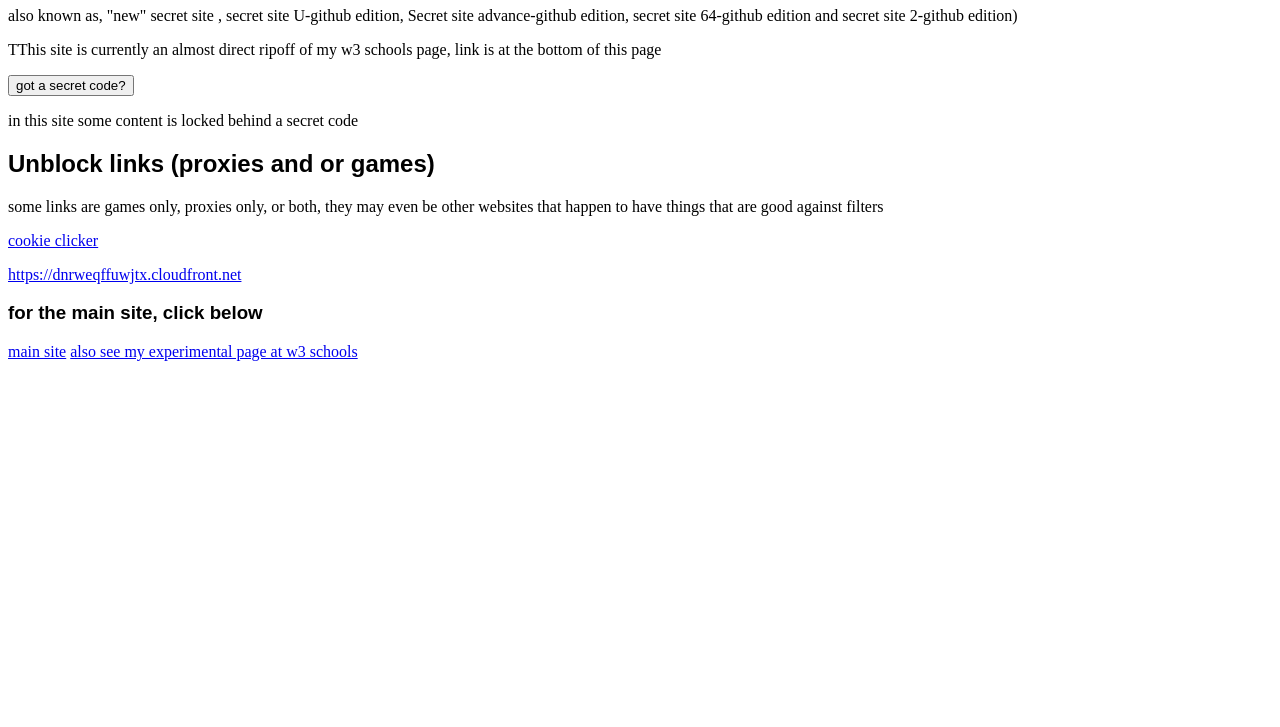
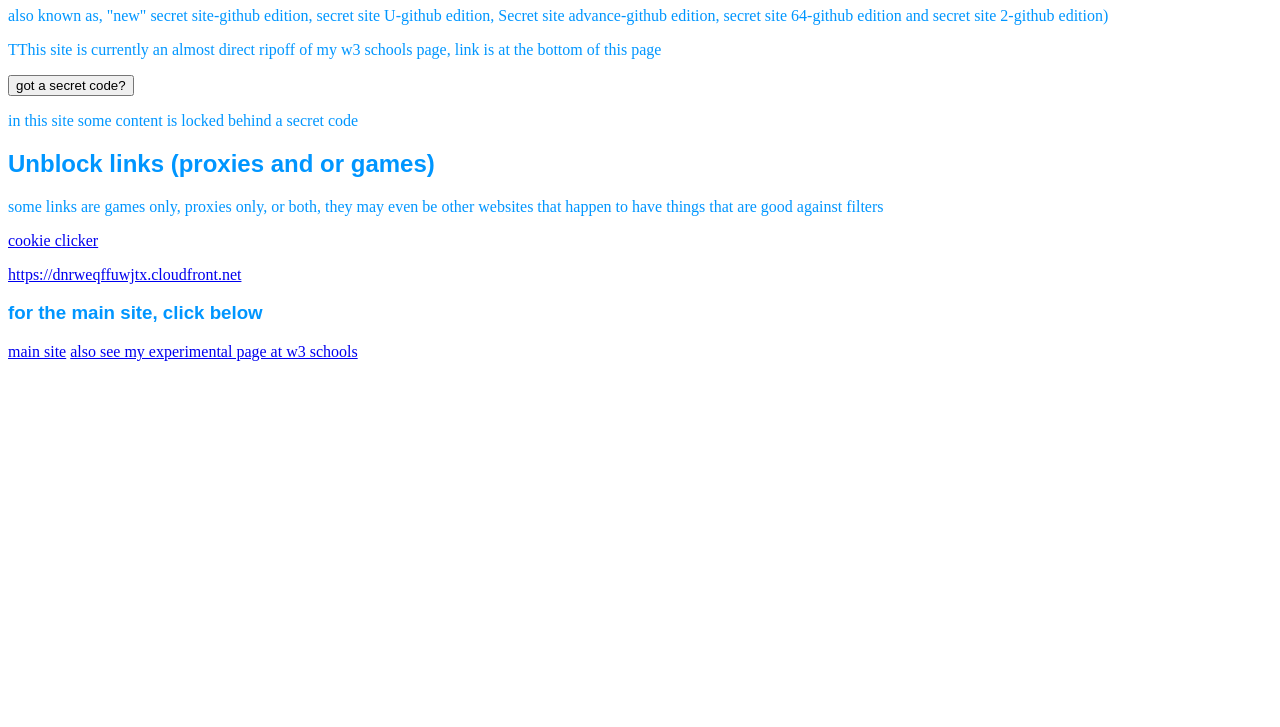
Before and after one commit to Notwebmaker/notwebmaker.github.io, a plain HTML site: page index.html in a window 1280 px wide. Shown: the part 73-800 px from the top of the page. Drawn offline with Linux system fonts and the light colour scheme.

Commit message:
attepting to fix site
updating to try and get github pages back up

```diff
--- a/index.html
+++ b/index.html
@@ -1,7 +1,7 @@
 <!DOCTYPE html>
 <body>
 <h1>Super secret site- github edition</h1>
-<p>also known as, "new" secret site , secret site U-github edition, Secret site advance-github edition, secret site 64-github edition  and secret site 2-github edition) </p>
+<p>also known as, "new" secret site-github edition, secret site U-github edition, Secret site advance-github edition, secret site 64-github edition  and secret site 2-github edition) </p>
 <p>TThis site is currently an almost direct ripoff of my w3 schools page, link is at the bottom of this page</p>
 <html>
 
@@ -33,7 +33,11 @@
 h3,h2 {
 font-family: "Arial"
 }
+body{
+    color: rgb(0,150,255);
+}
 </style>
 <a href = "https://secretsite-w3edition.w3spaces.com/">also see my experimental page at w3 schools</a>
+<p></p>
 </html>
 </body>
```
